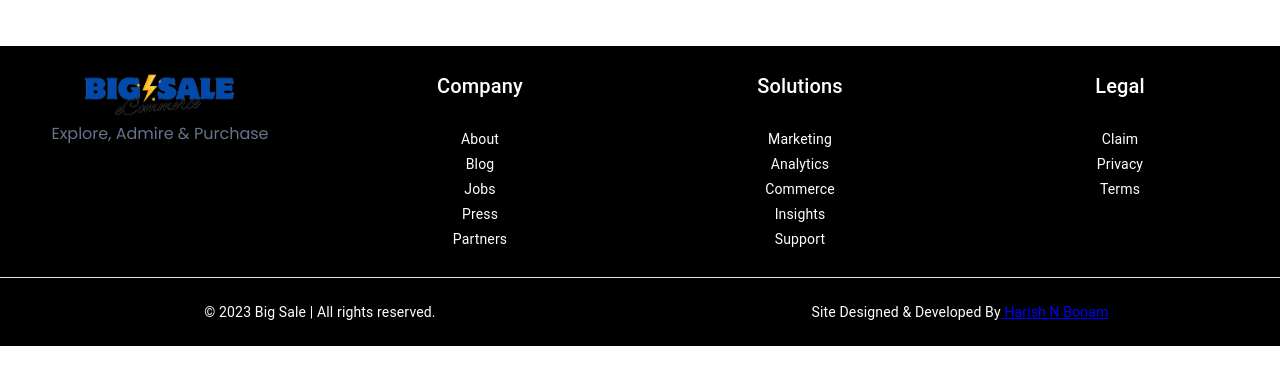
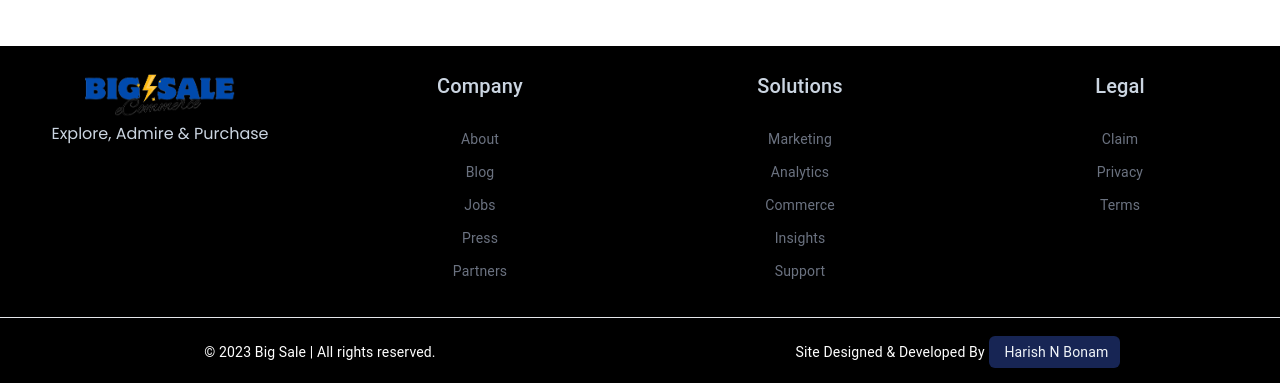
Before and after one commit to Harish1611/Big-Sale-eCommerce-Frontend, a React (Create React App) app: page / in a window 1280 px wide. Shown: the part 4192-4575 px from the top of the page. Before the commit the page ends 4538 px from the top, so only its background shows below. Built offline with nearby package versions, Linux system fonts and the light colour scheme.

Commit message:
Modified: Updated Footer Styles

```diff
--- a/src/customer/components/Footer/Footer.jsx
+++ b/src/customer/components/Footer/Footer.jsx
@@ -13,60 +13,60 @@ const Footer = () => {
       >
         <Grid item xs={12} sm={6} md={3}>
           <img src={logo} alt="logo" className="h-15 px-20" />
-          <p className="text-slate-500 pb-10">Explore, Admire & Purchase</p>
+          <p className="text-slate-300 pb-10">Explore, Admire & Purchase</p>
         </Grid>
         <Grid item xs={12} sm={6} md={3}>
-          <Typography className="pb-5" variant="h6" gutterBottom>
+          <Typography className="pb-5 text-slate-300" variant="h6" gutterBottom>
             Company
           </Typography>
-          <Typography variant="body2" component="p" gutterBottom>
+          <Typography variant="body2" className="pb-2 text-gray-500 hover:text-gray-100 cursor-pointer" component="p" gutterBottom>
             About
           </Typography>
-          <Typography variant="body2" component="p" gutterBottom>
+          <Typography variant="body2" className="pb-2 text-gray-500 hover:text-gray-100 cursor-pointer" component="p" gutterBottom>
             Blog
           </Typography>
-          <Typography variant="body2" component="p" gutterBottom>
+          <Typography variant="body2" className="pb-2 text-gray-500 hover:text-gray-100 cursor-pointer" component="p" gutterBottom>
             Jobs
           </Typography>
-          <Typography variant="body2" component="p" gutterBottom>
+          <Typography variant="body2" className="pb-2 text-gray-500 hover:text-gray-100 cursor-pointer" component="p" gutterBottom>
             Press
           </Typography>
-          <Typography variant="body2" component="p" gutterBottom>
+          <Typography variant="body2" className="pb-2 text-gray-500 hover:text-gray-100 cursor-pointer" component="p" gutterBottom>
             Partners
           </Typography>
         </Grid>
         <Grid item xs={12} sm={6} md={3}>
-          <Typography className="pb-5" variant="h6" gutterBottom>
+          <Typography className="pb-5 text-slate-300"  variant="h6" gutterBottom>
             Solutions
           </Typography>
-          <Typography variant="body2" component="p" gutterBottom>
+          <Typography variant="body2" className="pb-2 text-gray-500 hover:text-gray-100 cursor-pointer" component="p" gutterBottom>
             Marketing
           </Typography>
-          <Typography variant="body2" component="p" gutterBottom>
+          <Typography variant="body2" className="pb-2 text-gray-500 hover:text-gray-100 cursor-pointer" component="p" gutterBottom>
             Analytics
           </Typography>
-          <Typography variant="body2" component="p" gutterBottom>
+          <Typography variant="body2" className="pb-2 text-gray-500 hover:text-gray-100 cursor-pointer" component="p" gutterBottom>
             Commerce
           </Typography>
-          <Typography variant="body2" component="p" gutterBottom>
+          <Typography variant="body2" className="pb-2 text-gray-500 hover:text-gray-100 cursor-pointer" component="p" gutterBottom>
             Insights
           </Typography>
-          <Typography variant="body2" component="p" gutterBottom>
+          <Typography variant="body2" className="pb-2 text-gray-500 hover:text-gray-100 cursor-pointer" component="p" gutterBottom>
             Support
           </Typography>
         </Grid>
 
         <Grid item xs={12} sm={6} md={3}>
-          <Typography className="pb-5" variant="h6" gutterBottom>
+          <Typography className="pb-5 text-slate-300"  variant="h6" gutterBottom>
             Legal
           </Typography>
-          <Typography variant="body2" component="p" gutterBottom>
+          <Typography variant="body2" className="pb-2 text-gray-500 hover:text-gray-100 cursor-pointer" component="p" gutterBottom>
             Claim
           </Typography>
-          <Typography variant="body2" component="p" gutterBottom>
+          <Typography variant="body2" className="pb-2 text-gray-500 hover:text-gray-100 cursor-pointer" component="p" gutterBottom>
             Privacy
           </Typography>
-          <Typography variant="body2" component="p" gutterBottom>
+          <Typography variant="body2" className="pb-2 text-gray-500 hover:text-gray-100 cursor-pointer" component="p" gutterBottom>
             Terms
           </Typography>
         </Grid>
@@ -90,10 +90,10 @@ const Footer = () => {
               href="https://portfolio-website-react-eta.vercel.app/"
               color="inherit"
               underline="always"
-              style={{ color: "blue" }}
+              style={{textDecoration:"none"}}
+
             >
-              {" "}
-              Harish N Bonam
+              <span  className="text-slate-100 bg-blue-950 px-3 py-2 m-1 rounded-md" > Harish N Bonam </span>
             </Link>
           </Typography>
         </Grid>
```
